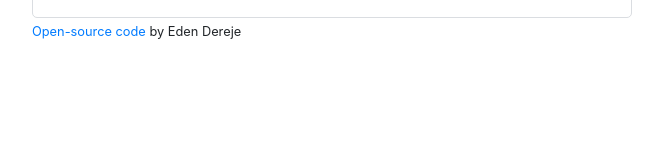
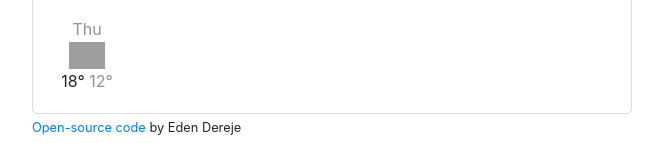
Before and after one commit to edu80/vanilla-weather-app, a plain HTML site: page index.html in a window 1280 px wide. Shown: the part 230-373 px from the top of the page, without its empty margins (308-971 px from the left). Drawn offline with nearby package versions, Linux system fonts and the light colour scheme; no server answers; grey boxes are pictures that could not be loaded.

Commit message:
Added the forecast HTML and CSS

```diff
--- a/index.html
+++ b/index.html
@@ -56,7 +56,25 @@
                 </ul>
             </div>
         </div>
+         <div class="weather-forecast">
+           <div class="row">
+             <div class="col-2">
+                <div class="weather-forcast-date">
+                Thu
+                </div>
+                <img src="http://openweathermap.org/img/wn/50d@2x.png"
+                 alt=""
+                 width="36" />
+                 <div class="weather-forecast-temperatures">
+                    <span class="weather-forecast-temperature-max">
+                        18°   </span>
+                  <span class="weather-forecast-temperature-min">
+                        12° </span>
+                 </div>
 
+             </div>
+           </div>
+        </div>
     </div>
     <small>
         <a href="https://github.com/edu80/vanilla-weather-app" target="_blank">Open-source code </a> by Eden Dereje</small>
--- a/src/styles.css
+++ b/src/styles.css
@@ -68,3 +68,18 @@ li:first-letter{
 .weather-temperature .active:hover {
    text-decoration: none;
 }
+.weather-forecast {
+    margin-top: 20px;
+    text-align: center;
+}
+.weather-forcast-date{
+    font-size: 16px;
+    opacity: 0.5;
+}
+
+.weather-forecast-temperatures{
+    font-size: 13;
+}
+.weather-forecast-temperature-min{
+    opacity: 0.5;
+}
```
